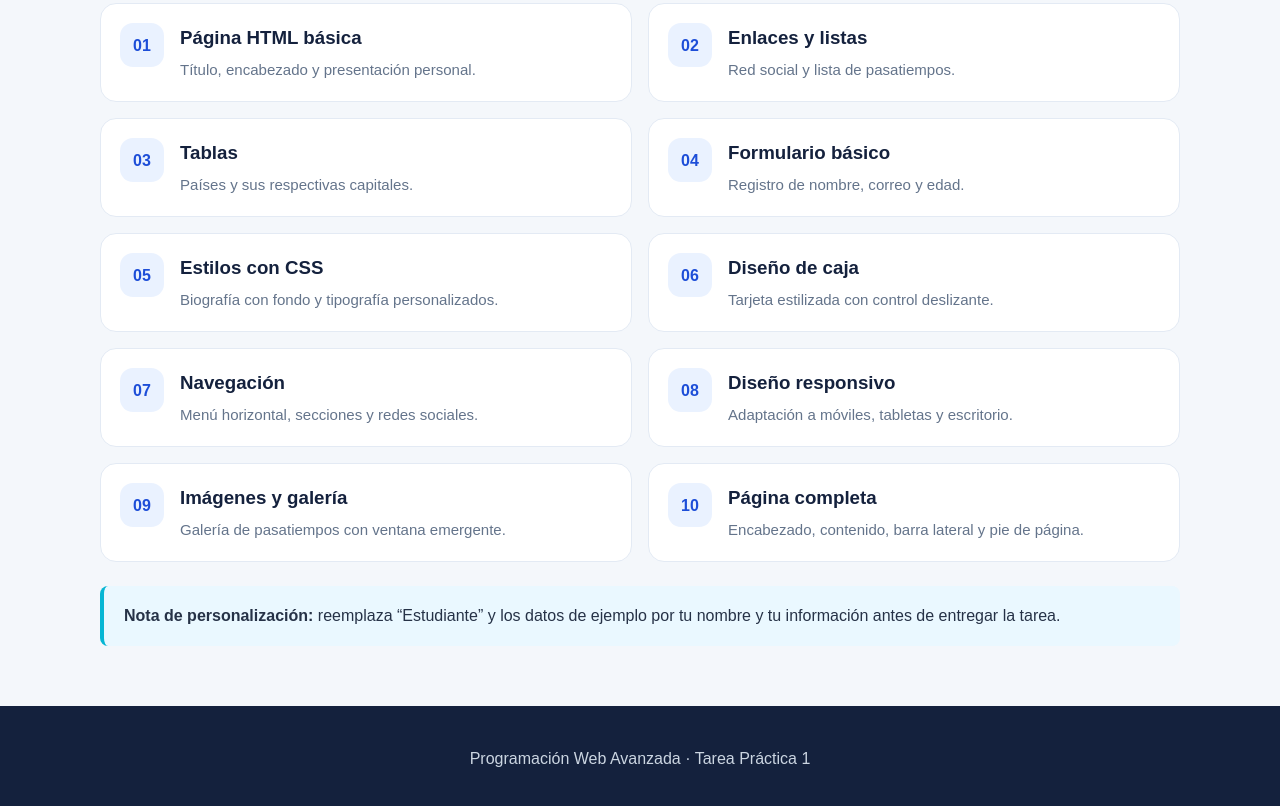
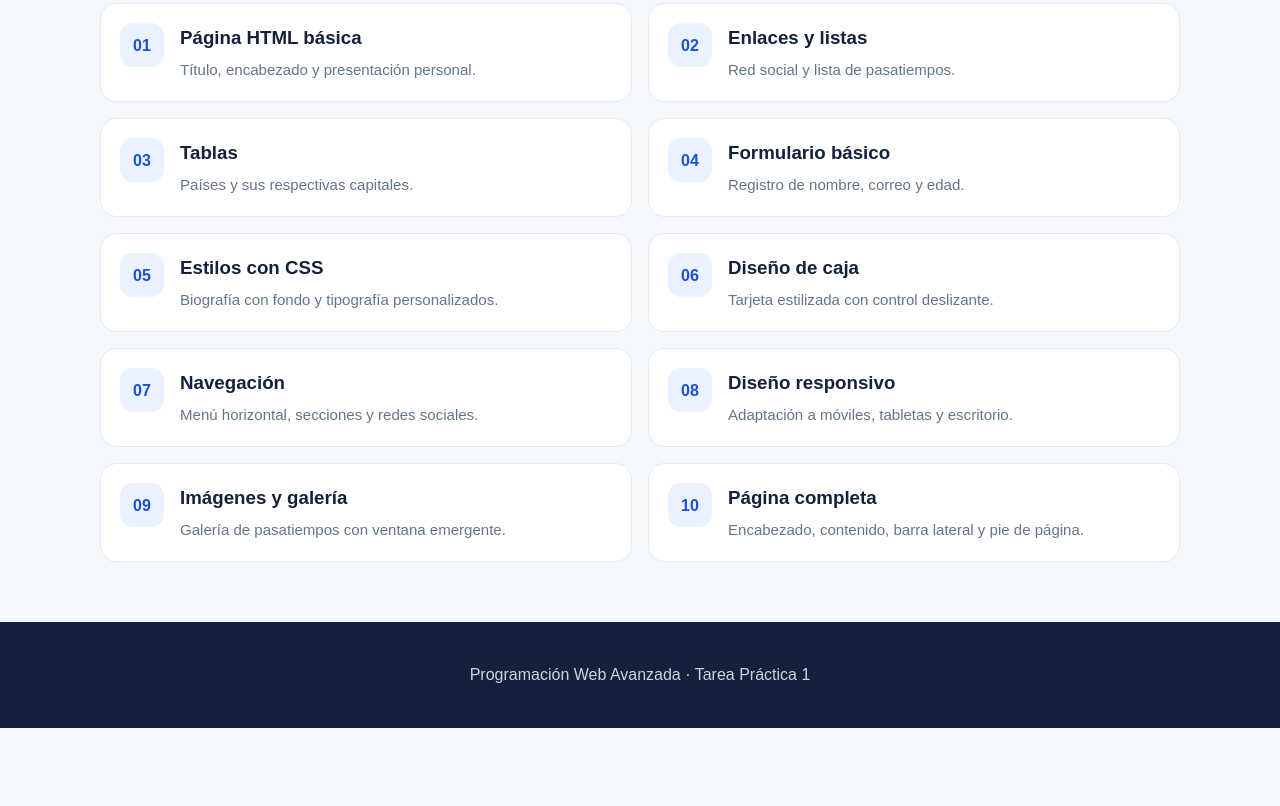
Before and after one commit to tecgmc/pwatarea1, a plain HTML site: page index.html in a window 1280 px wide. Shown: the part 711-1517 px from the top of the page. After the commit the page ends 1439 px from the top, so only its background shows below. Drawn offline with Linux system fonts and the light colour scheme.

Commit message:
Update index.html

```diff
--- a/index.html
+++ b/index.html
@@ -47,7 +47,6 @@ footer{text-align:center;padding:24px;color:#cbd5e1;background:var(--navy)}
 <a class="exercise" href="ej09.html"><span class="num">09</span><div><h3>Imágenes y galería</h3><p>Galería de pasatiempos con ventana emergente.</p></div></a>
 <a class="exercise" href="ej10.html"><span class="num">10</span><div><h3>Página completa</h3><p>Encabezado, contenido, barra lateral y pie de página.</p></div></a>
 </div>
-<div class="note"><strong>Nota de personalización:</strong> reemplaza “Estudiante” y los datos de ejemplo por tu nombre y tu información antes de entregar la tarea.</div>
 </section>
 </main>
 <footer><p>Programación Web Avanzada · Tarea Práctica 1</p></footer>
```
